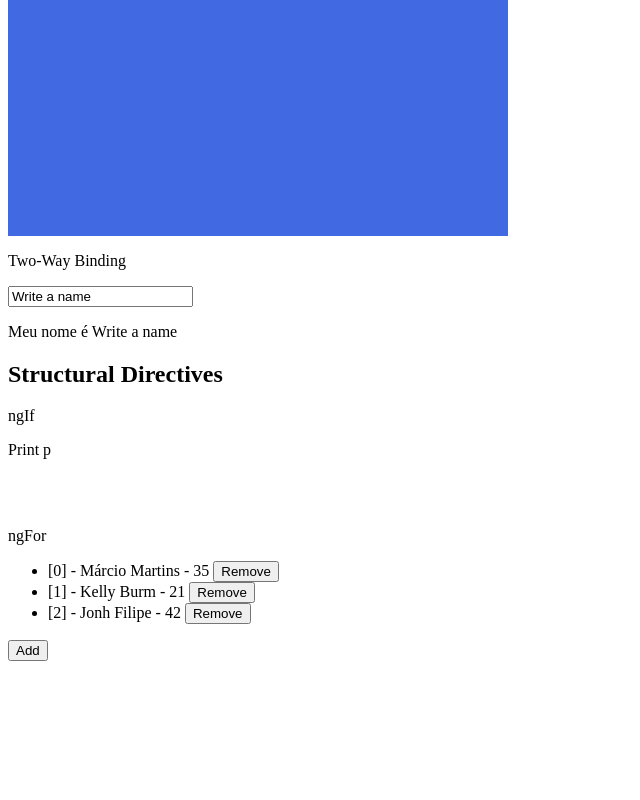
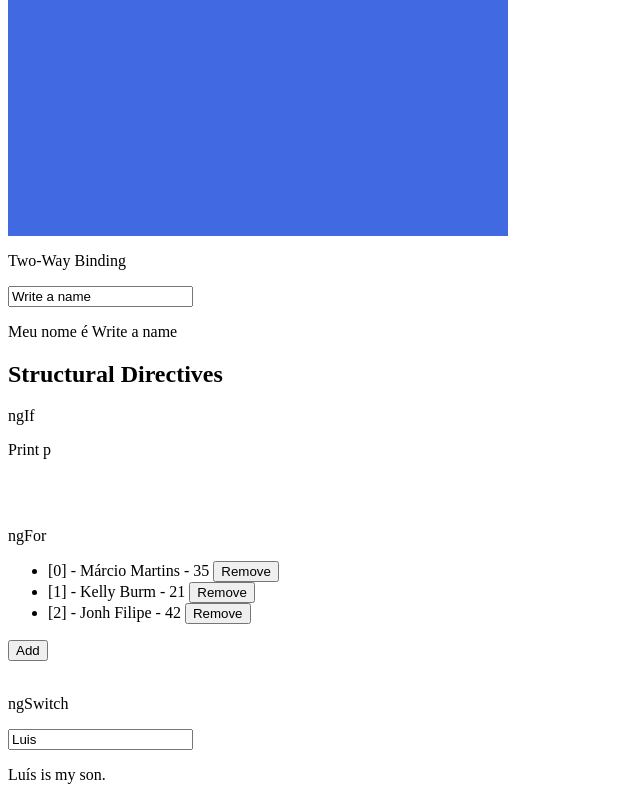
Before and after one commit to marciomartinsofficial/my-other-first-projetc-angular, an Angular app: page / in a window 1280 px wide. Shown: the part 742-1542 px from the top of the page, without its empty margins (0-640 px from the left). Before the commit the page ends 1411 px from the top, so only its background shows below. Built offline with nearby package versions, Linux system fonts and the light colour scheme.

Commit message:
Stgructural directives - ngSwitch

```diff
--- a/src/app/structural-directives/structural-directives.component.html
+++ b/src/app/structural-directives/structural-directives.component.html
@@ -14,3 +14,23 @@
     <li *ngFor="let item of list; let i = index">[{{i}}] - {{item.name}} - {{item.age}} <button (click)="onClickRemove(i)">Remove</button></li>
 </ul>
 <button (click)="onClickAdd()">Add</button>
+
+<br>
+<br>
+
+<p>ngSwitch</p>
+<input type="text" [(ngModel)]="name">
+<div [ngSwitch]="name">
+    <p *ngSwitchCase="'Luis'">
+        Luís is my son.
+    </p>
+    <p *ngSwitchCase="'Angelo'">
+        Ângelo is my son too.
+    </p>
+    <p *ngSwitchCase="'Miriam'">
+        Miriam is my doughter.
+    </p>
+    <p *ngSwitchDefault>
+        I don't know this person.
+    </p>
+</div>
--- a/src/app/structural-directives/structural-directives.component.ts
+++ b/src/app/structural-directives/structural-directives.component.ts
@@ -15,6 +15,8 @@ export class StructuralDirectivesComponent implements OnInit {
 
   public printP:boolean = true;
 
+  public name:string = 'Luis';
+
   ngOnInit(): void {
     setInterval( () => {
       this.printP = !this.printP;
```
